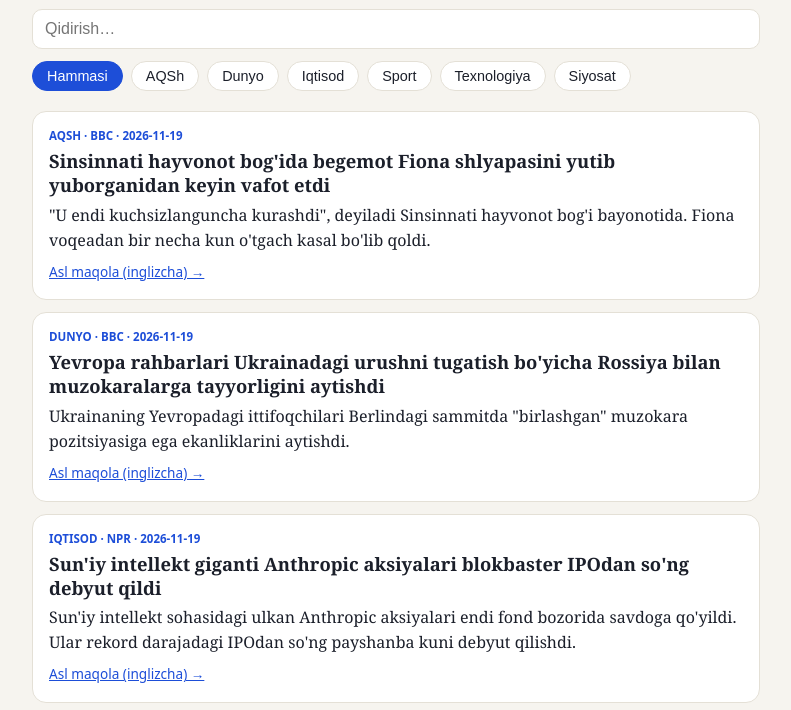
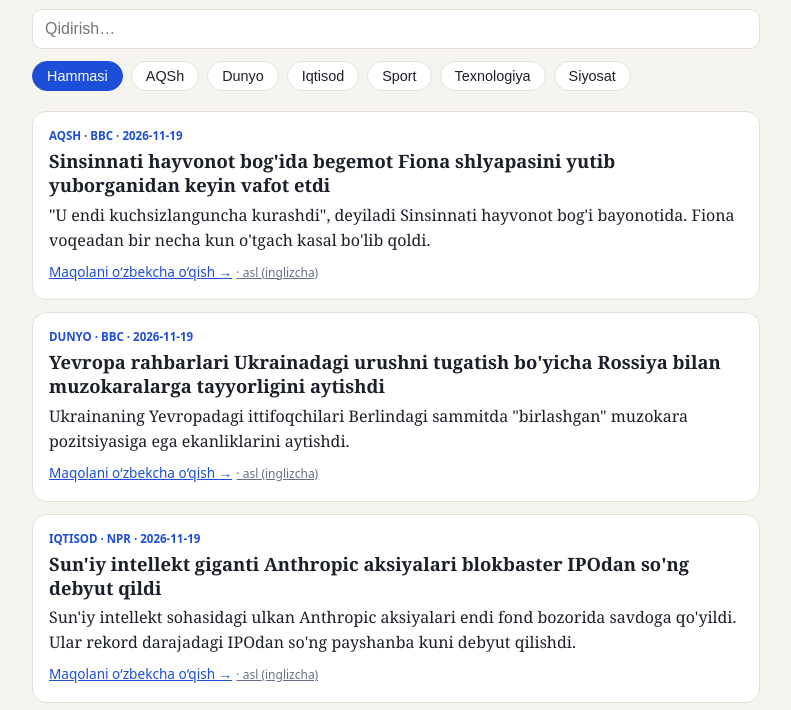
Before and after one commit to Kamolbek00/amerika-news-, a plain HTML site: page index.html in a window 1280 px wide. Shown: the part 90-800 px from the top of the page, without its empty margins (244-1035 px from the left). Drawn offline with Linux system fonts and the light colour scheme.

Commit message:
Enhance article return statement with translation link
Updated the return statement to include a translation link for articles in Uzbek.

```diff
--- a/index.html
+++ b/index.html
@@ -31,7 +31,7 @@ function show(){var q=document.getElementById("q").value.toLowerCase();
 var cats=["Hammasi"];D.forEach(function(n){if(cats.indexOf(n.cat)<0)cats.push(n.cat)});
 document.getElementById("tabs").innerHTML=cats.map(function(c){return '<button data-c="'+esc(c)+'" class="'+(c===cur?"on":"")+'">'+esc(c)+'</button>'}).join("");
 document.getElementById("l").innerHTML=D.filter(function(n){return(cur==="Hammasi"||n.cat===cur)&&(dec(n.title)+dec(n.summary)).toLowerCase().indexOf(q)>-1}).map(function(n){
-return '<article><div class="t">'+esc(n.cat)+' · '+esc(n.source)+' · '+esc(n.date)+'</div><h2>'+esc(n.title)+'</h2><p>'+esc(n.summary)+'</p>'+(n.ok===false?'<div class="en">Tarjima kutilmoqda (hozircha inglizcha)</div>':'')+'<a href="'+esc(n.link)+'" target="_blank" rel="noopener">Asl maqola (inglizcha) →</a></article>'}).join("")}
+return '<article><div class="t">'+esc(n.cat)+' · '+esc(n.source)+' · '+esc(n.date)+'</div><h2>'+esc(n.title)+'</h2><p>'+esc(n.summary)+'</p>'+(n.ok===false?'<div class="en">Tarjima kutilmoqda (hozircha inglizcha)</div>':'')+'<a href="https://translate.google.com/translate?sl=en&amp;tl=uz&amp;u='+encodeURIComponent(n.link)+'" target="_blank" rel="noopener">Maqolani o‘zbekcha o‘qish →</a> <a class="en" href="'+esc(n.link)+'" target="_blank" rel="noopener">· asl (inglizcha)</a></article>'}).join("")}
 document.getElementById("tabs").addEventListener("click",function(e){var c=e.target.getAttribute("data-c");if(c){cur=c;show()}});
 var last="";
 function load(){fetch("news.json?t="+Date.now()).then(function(r){return r.json()}).then(function(d){
```
